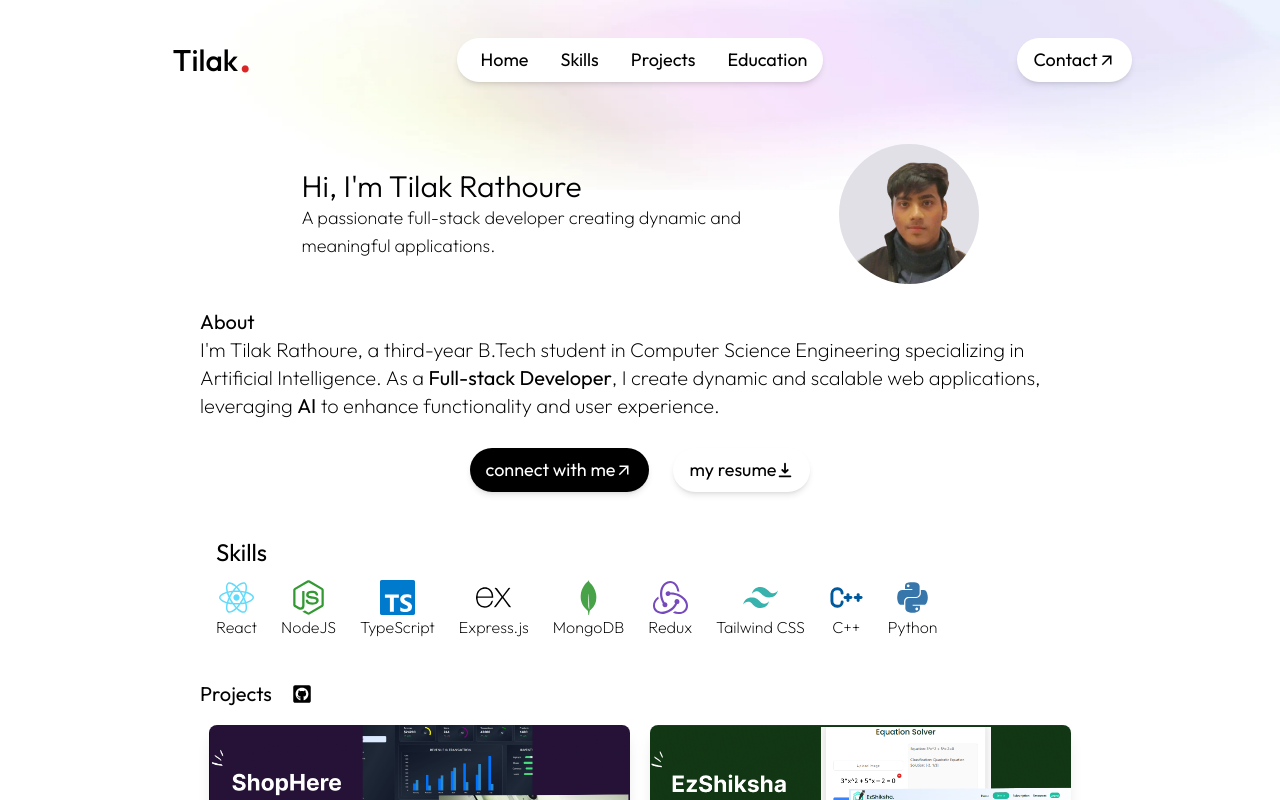
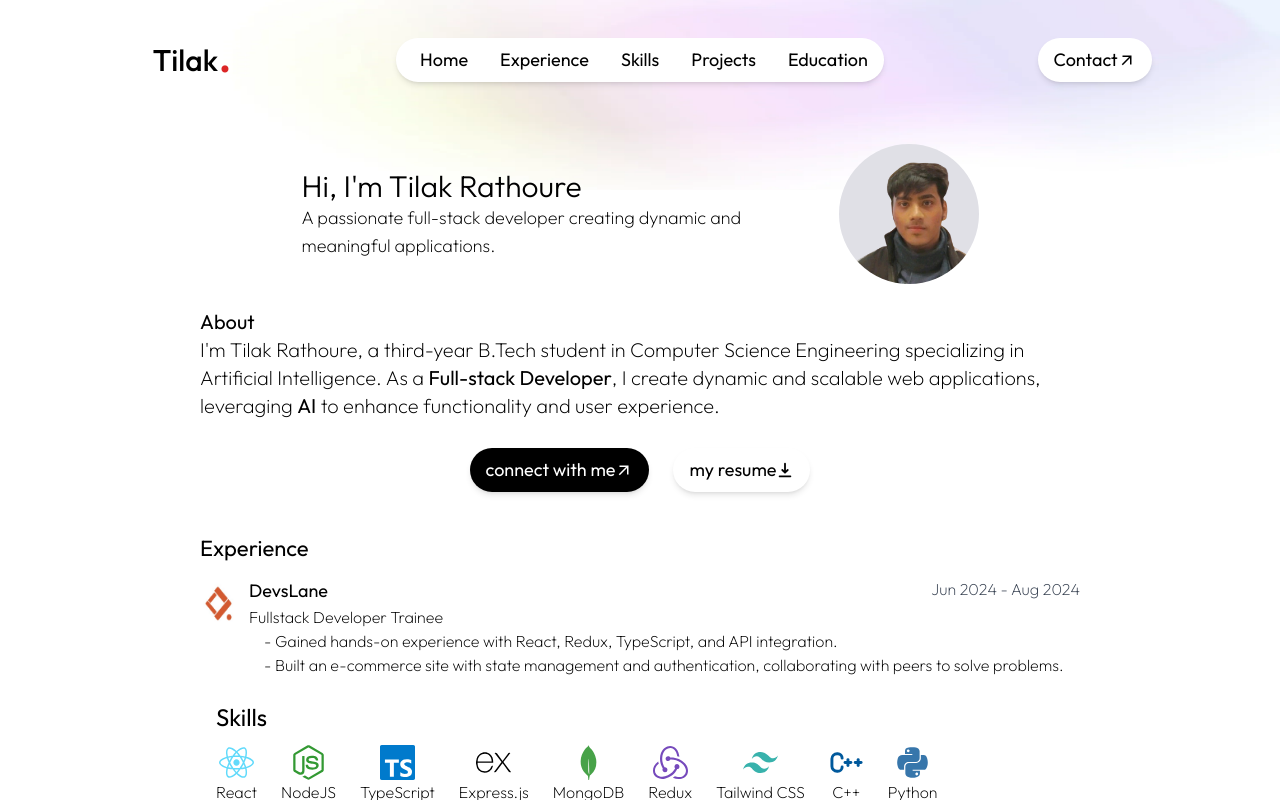
Before and after one commit to TilakRathoure/portfolio-website, a Next.js app: page / in a window 1280 px wide. Shown: the top 800 px of the page. Built offline with nearby package versions, Linux system fonts and the light colour scheme; a web font is replaced by a local one.

Commit message:
add experience

```diff
--- /dev/null
+++ b/app/components/Experience.tsx
@@ -0,0 +1,55 @@
+import React from "react";
+import Image from "next/image";
+import devslane from "../../assets/devslane_logo.jpg";
+
+const Experience = () => {
+  const educationDetails = [
+    {
+      img: devslane,
+      alt: "DevsLane",
+      duration: "Jun 2024 - Aug 2024",
+      institution: "DevsLane",
+      description: "Fullstack Developer Trainee",
+      additional: {
+        first:
+          "- Gained hands-on experience with React, Redux, TypeScript, and API integration.",
+        second:
+          "- Built an e-commerce site with state management and authentication, collaborating with peers to solve problems.",
+      },
+    },
+  ];
+
+  return (
+    <div id="experience" className="mb-6">
+      <h1 className="text-[22px] py-3">Experience</h1>
+      <div className="flex flex-col gap-6">
+        {educationDetails.map((edu, index) => (
+          <div key={index}>
+            <a href="https://devslane.com">
+            <div className="flex items-center gap-3">
+              <Image
+                src={edu.img}
+                className="h-[45px] w-[37px]"
+                alt={edu.alt}
+              />
+              <div className="relative w-full">
+                <p className="absolute top-0 right-0 font-extralight text-gray-700">
+                  {edu.duration}
+                </p>
+                <p className="text-lg">{edu.institution}</p>
+                <span className="font-extralight">{edu.description} </span>
+              </div>
+            </div>
+            </a>
+            <div className="ml-16 font-extralight">
+                <div> {edu.additional.first}</div>
+                <div> {edu.additional.second}</div>
+                </div>
+          </div>
+        ))}
+      </div>
+    </div>
+  );
+};
+
+export default Experience;
--- a/app/components/Header.tsx
+++ b/app/components/Header.tsx
@@ -6,22 +6,35 @@ import { HiDownload } from "react-icons/hi";
 const Header = () => {
   return (
     <div>
-      {/* <div id="home" className=" w-full h-[15vh]"></div> */}
-      <div id="home" className="z-20 flex justify-center gap-3 py-6 items-center mt-[15vh]">
+      <div
+        id="home"
+        className="z-20 flex justify-center gap-3 py-6 items-center mt-[15vh]"
+      >
         <div className="max-w-[525px]">
-          <p className="text-2xl sm:text-3xl font-light text-nowrap">Hi, I&apos;m Tilak Rathoure</p>
+          <p className="text-2xl sm:text-3xl font-light text-nowrap">
+            Hi, I&apos;m Tilak Rathoure
+          </p>
           <p id="about" className=" font-outfit font-extralight text-lg">
             A passionate full-stack developer creating dynamic and meaningful
             applications.
           </p>
         </div>
-        <Image src={image1} alt="" className="rounded-full w-[120px] sm:max-h-[140px] sm:min-w-[140px] sm:w-[140px]" />
+        <Image
+          src={image1}
+          alt=""
+          className="rounded-full w-[120px] sm:max-h-[140px] sm:min-w-[140px] sm:w-[140px]"
+        />
       </div>
 
       <div>
         <h1 className="font-normal text-xl">About</h1>
         <p className="font-extralight text-xl">
-        I&apos;m Tilak Rathoure, a third-year B.Tech student in Computer Science Engineering specializing in Artificial Intelligence. As a <span className="font-normal">Full-stack Developer</span>, I create dynamic and scalable web applications, leveraging <span className="font-normal">AI</span> to enhance functionality and user experience.
+          I&apos;m Tilak Rathoure, a third-year B.Tech student in Computer
+          Science Engineering specializing in Artificial Intelligence. As a{" "}
+          <span className="font-normal">Full-stack Developer</span>, I create
+          dynamic and scalable web applications, leveraging{" "}
+          <span className="font-normal">AI</span> to enhance functionality and
+          user experience.
         </p>
       </div>
 
@@ -32,11 +45,12 @@ const Header = () => {
             <MdArrowOutward />
           </span>
         </a>
+        <a href="https://drive.google.com/file/d/1STLCrOAIpk96kzMoHscCJ82bgyPeI_Ca/view?usp=drive_link">
           <span className=" bg-white flex items-center justify-center shadow-md rounded-3xl px-4 cursor-pointer text-lg py-2 text-nowrap">
             my resume
-        <HiDownload/>
+            <HiDownload />
           </span>
-
+        </a>
       </div>
     </div>
   );
--- a/app/components/Navbar.tsx
+++ b/app/components/Navbar.tsx
@@ -13,6 +13,7 @@ interface header {
 
 const Header: header[] = [
   { title: "Home", href: "#home" },
+  {title:"Experience", href:"#experience"},
   { title: "Skills", href: "#skills" },
   { title: "Projects", href: "#projects" },
   { title: "Education", href: "#education" },
@@ -55,12 +56,12 @@ const Navbar = () => {
               key={i}
               className={`px-4 py-2 text-lg ${i==0? "pl-6":""}`}
             >
-              <li>{e.title}</li>
+              <li className="text-nowrap">{e.title}</li>
             </a>
           ))}
         </ul>
 
-        <div className="flex justify-center items-center gap-5 sm:gap-1 md:gap-5 w-[25%]">
+        <div className="flex justify-end sm:justify-center items-center gap-5 sm:gap-1 md:gap-5 w-[25%]">
           <MdDarkMode size={30} className="cursor-pointer hidden" />
           <RxHamburgerMenu
             onClick={() => Setside((prev) => !prev)}
@@ -83,13 +84,13 @@ const Navbar = () => {
       >
         <RxCross2
           onClick={() => Setside((prev) => !prev)}
-          className="absolute top-4 right-9 cursor-pointer"
+          className="absolute top-6 right-4 cursor-pointer"
           size={40}
         />
 
         {Header.map((e, i) => (
           <li key={i} className="m-4 cursor-pointer w-1/2 text-center">
-            <a href={e.href} className="text-xl">
+            <a href={e.href} className="text-xl text-nowrap">
               {e.title}
             </a>
           </li>
--- a/app/components/Projects.tsx
+++ b/app/components/Projects.tsx
@@ -93,10 +93,10 @@ const Projects = () => {
           <a key={i} href={e.link} className="shadow-lg rounded-lg w-full sm:w-[48%] pb-2 max-w-[421px]">
             <Image
               src={e.image}
-              className="w-full h-1/2 object-cover lg:object-top rounded-lg"
+              className="w-full object-cover lg:object-top rounded-lg"
               alt="projects"
             />
-            <div className="flex flex-col gap-3 w-full h-1/2 sm:h-auto p-3">
+            <div className="flex flex-col gap-3 w-full p-3">
               <h1 className="relative">{e.name}<p className="absolute right-0 top-0 font-extralight">{e.date}</p></h1>
               <p className="font-light">{e.about}</p>
               <div className="flex gap-2 flex-wrap">
--- a/app/globals.css
+++ b/app/globals.css
@@ -8,7 +8,7 @@
   scroll-behavior: smooth;
 }
 
-#home,#skills,#projects,#education,#contact{
+#home,#skills,#projects,#education,#contact,#experience{
   scroll-margin-top: 100px;
 }
 
--- a/app/page.tsx
+++ b/app/page.tsx
@@ -6,6 +6,7 @@ import Skills from "./components/Skills";
 import Education from "./components/Education";
 import Projects from "./components/Projects";
 import Footer from "./components/Footer";
+import Experience from "./components/Experience";
 
 const page = () => {
   return (
@@ -13,6 +14,7 @@ const page = () => {
       <div className="px-4 sm:px-12 xl:px-[200px]">
         <Navbar />
         <Header />
+        <Experience/>
         <Skills />
         <Projects />
         <Education />
```
Also changed, not shown: assets/devslane_logo.jpg (added). Lines whose indentation alone changed are shown as unchanged.
